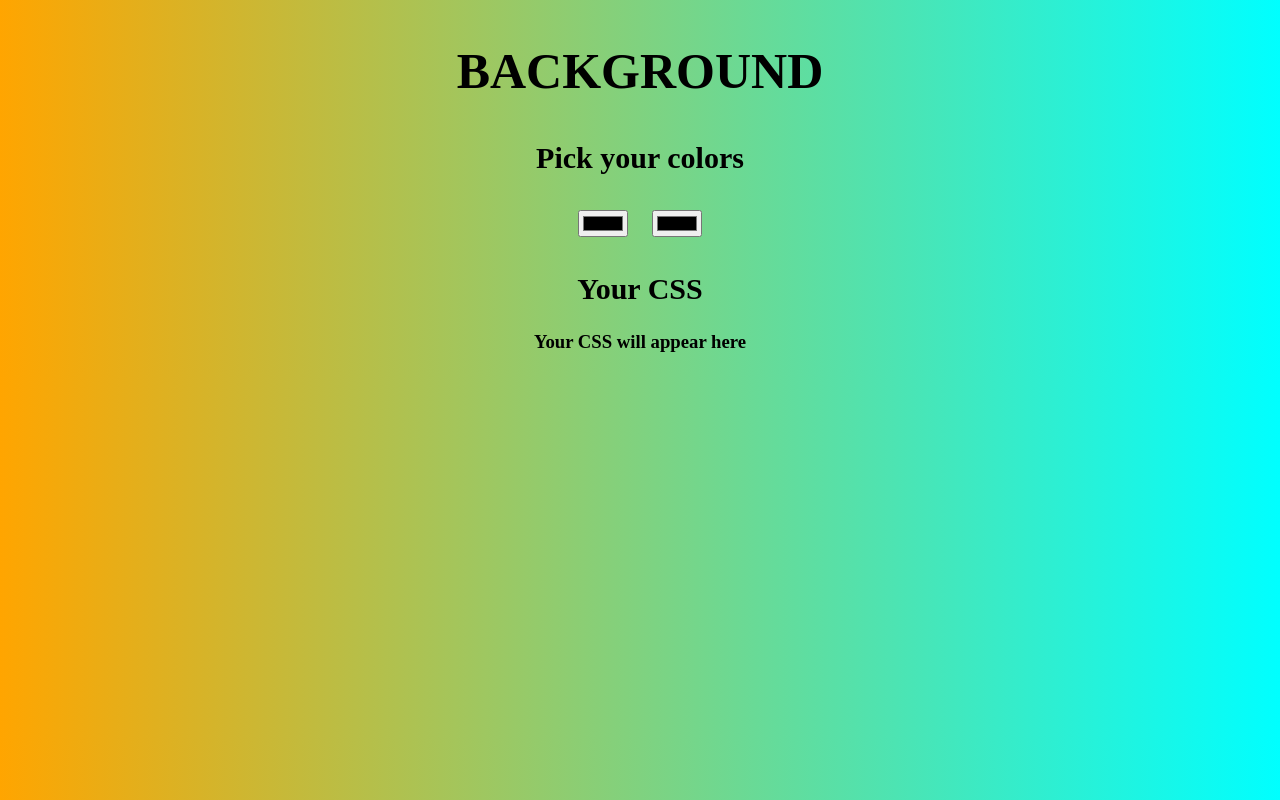
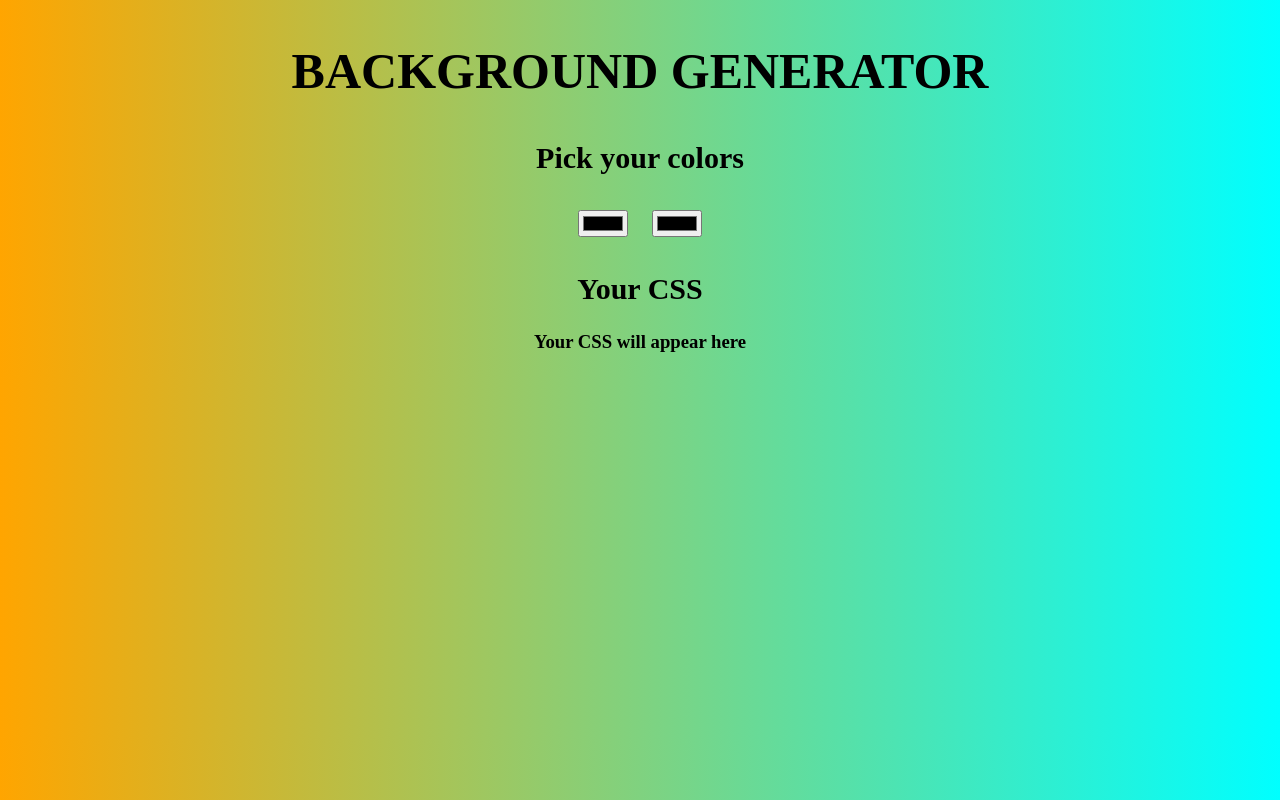
Before and after one commit to Akshay-Priyadarshi/background_generator, a plain HTML site: page index.html in a window 1280 px wide. Drawn offline with Linux system fonts and the light colour scheme.

Commit message:
reverting changes

```diff
--- a/index.html
+++ b/index.html
@@ -8,7 +8,7 @@
 </head>
 <body>
     <section class="main">
-        <h1>BACKGROUND</h1>
+        <h1>BACKGROUND GENERATOR</h1>
         <h2>Pick your colors</h2>
         <div class="colorPicker">
             <input class="color1" type="color">
```
